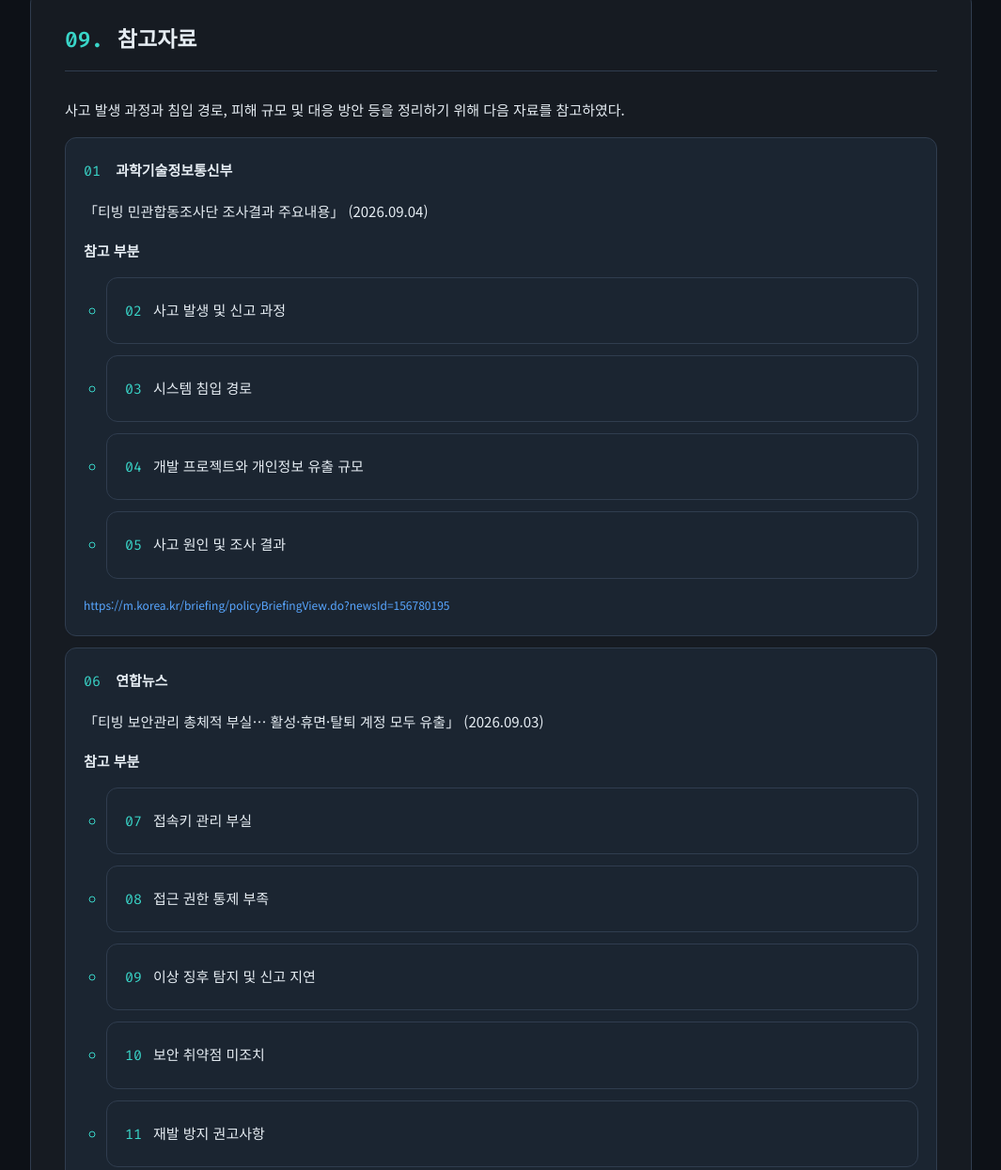
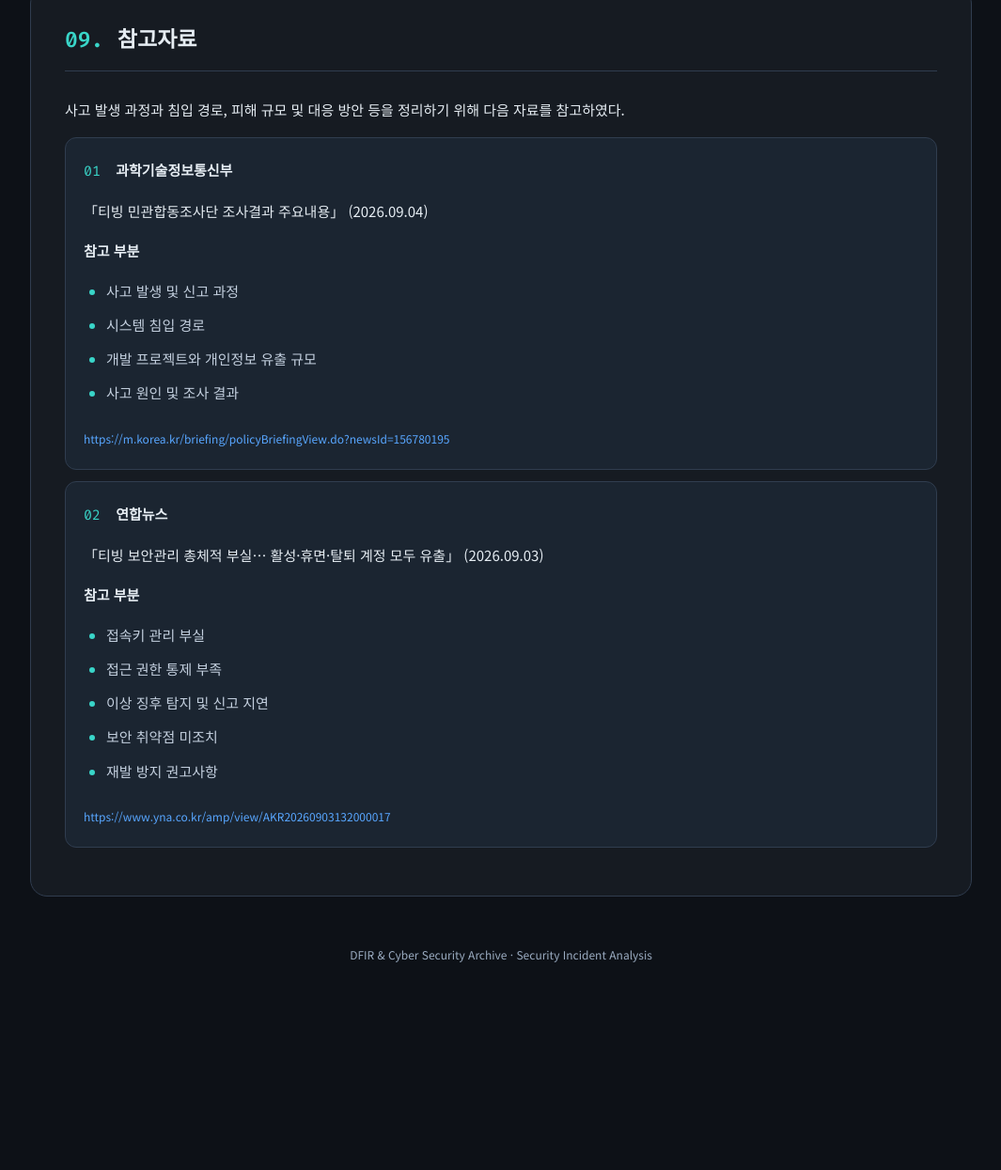
Before and after one commit to kmk202621101-jpg/kmk202621101-jpg.github.io, a plain HTML site: page posts/tving.html in a window 1280 px wide. Shown: the part 7089-8334 px from the top of the page at 94% size, without its empty margins (107-1172 px from the left). After the commit the page ends 8231 px from the top, so only its background shows below. Drawn offline with Linux system fonts and the light colour scheme.

Commit message:
Update tving.html

```diff
--- a/posts/tving.html
+++ b/posts/tving.html
@@ -317,13 +317,14 @@ td {
     color: #c4d0df;
 }
 
+/* 참고자료: 상위 항목에만 번호와 카드 적용 */
 .references {
     list-style: none;
     padding: 0 !important;
     counter-reset: ref;
 }
 
-.references li {
+.references > li {
     counter-increment: ref;
     padding: 19px;
     margin-bottom: 12px;
@@ -333,11 +334,36 @@ td {
     overflow-wrap: anywhere;
 }
 
-.references li::before {
+.references > li::before {
     content: counter(ref, decimal-leading-zero);
     color: var(--cyan);
     font-family: "Fira Code", monospace;
     margin-right: 12px;
+}
+
+/* 참고 부분의 숫자와 중첩 카드 제거 */
+.references ul {
+    list-style: disc;
+    padding-left: 24px;
+    margin: 10px 0 18px;
+}
+
+.references ul li {
+    counter-increment: none;
+    padding: 0;
+    margin: 7px 0;
+    background: none;
+    border: none;
+    border-radius: 0;
+    color: #c4d0df;
+}
+
+.references ul li::before {
+    content: none;
+}
+
+.references ul li::marker {
+    color: var(--cyan);
 }
 
 .references a {
@@ -649,6 +675,7 @@ td {
     </p>
 
     <div class="grid">
+
         <div class="card">
             <h4>개인정보 유출</h4>
             <p>
@@ -689,6 +716,7 @@ td {
                 추가적인 보안 위협으로 이어질 수 있다.
             </p>
         </div>
+
     </div>
 
     <div class="success">
@@ -879,6 +907,7 @@ td {
                 「티빙 민관합동조사단 조사결과 주요내용」
                 (2026.09.04)
             </p>
+
             <p><strong>참고 부분</strong></p>
             <ul>
                 <li>사고 발생 및 신고 과정</li>
@@ -886,6 +915,7 @@ td {
                 <li>개발 프로젝트와 개인정보 유출 규모</li>
                 <li>사고 원인 및 조사 결과</li>
             </ul>
+
             <a href="https://m.korea.kr/briefing/policyBriefingView.do?newsId=156780195"
                target="_blank" rel="noopener noreferrer">
                 https://m.korea.kr/briefing/policyBriefingView.do?newsId=156780195
@@ -899,6 +929,7 @@ td {
                 활성·휴면·탈퇴 계정 모두 유출」
                 (2026.09.03)
             </p>
+
             <p><strong>참고 부분</strong></p>
             <ul>
                 <li>접속키 관리 부실</li>
@@ -907,6 +938,7 @@ td {
                 <li>보안 취약점 미조치</li>
                 <li>재발 방지 권고사항</li>
             </ul>
+
             <a href="https://www.yna.co.kr/amp/view/AKR20260903132000017"
                target="_blank" rel="noopener noreferrer">
                 https://www.yna.co.kr/amp/view/AKR20260903132000017
```
